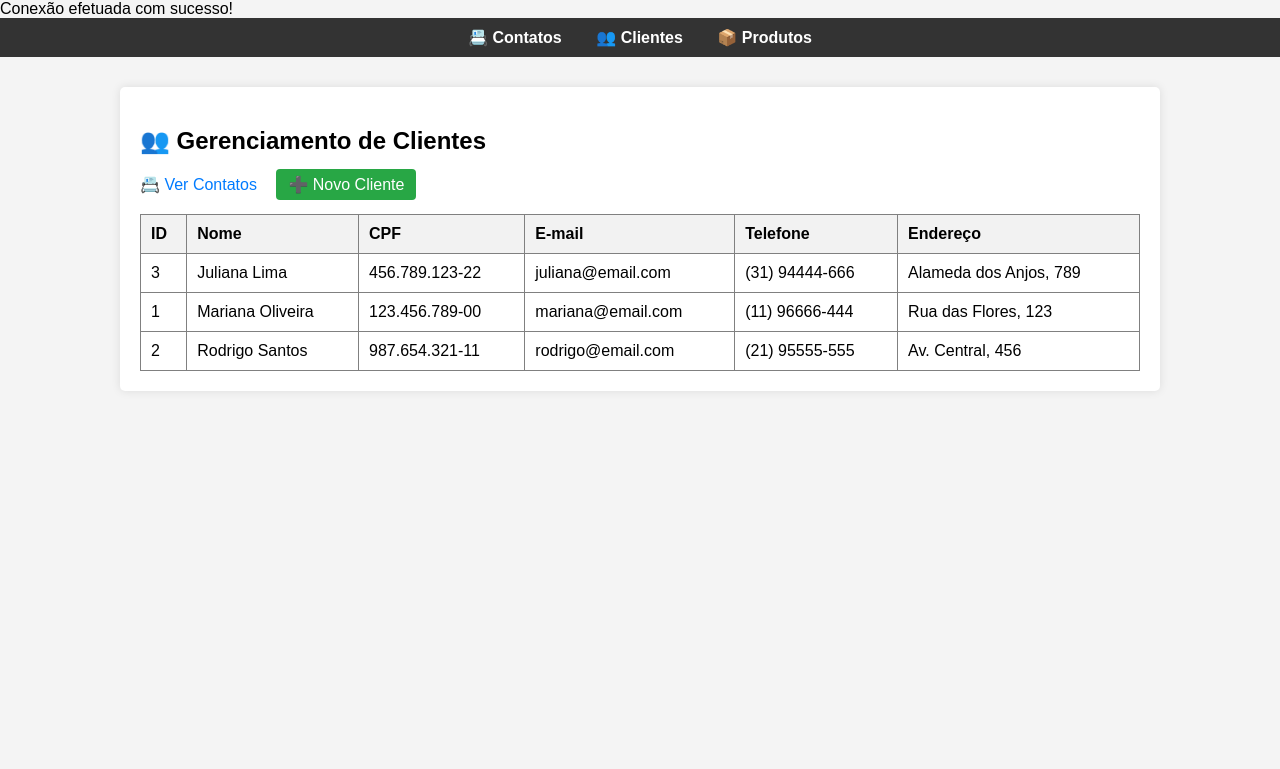
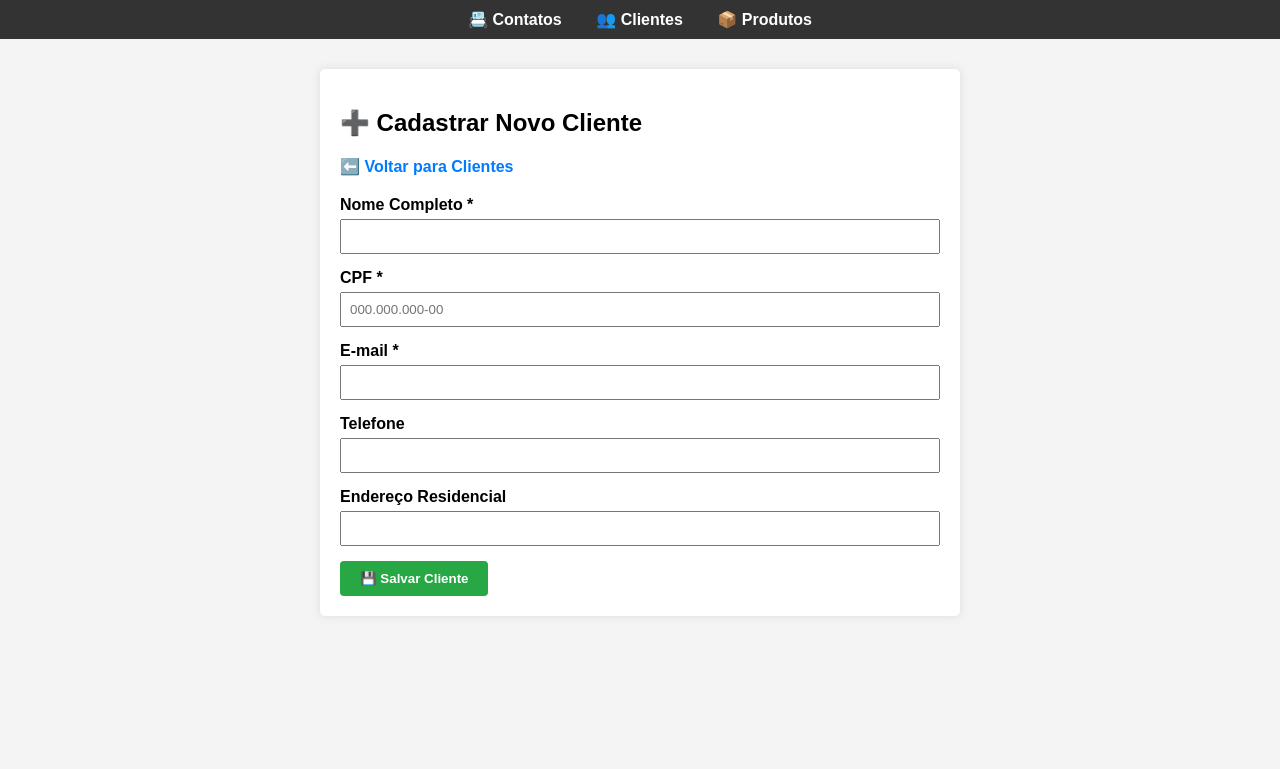
Before and after one commit to NycolasCunha/agenda-php-pdo, a PHP site: page /clientes-cadastrar.php in a window 1280 px wide. Shown: the top 769 px of the page. Run offline with PHP 8.4, Linux system fonts and the light colour scheme; data comes from the database, SQL or seed files in the repository.

Commit message:
correção de erros

```diff
--- a/clientes-cadastrar.php
+++ b/clientes-cadastrar.php
@@ -1,55 +1,69 @@
 <?php
-// 1. Inclui a conexão com o banco
+// 1. Inclui as configurações de ligação ao banco de dados
 require_once 'config.php';
 
-// 2. Consulta simples para puxar os clientes
-try {
-    $stmt = $pdo->query("SELECT * FROM clientes ORDER BY nome ASC");
-    $clientes = $stmt->fetchAll();
-} catch (PDOException $e) {
-    die("Erro ao buscar clientes: " . $e->getMessage());
+$mensagem = "";
+
+// 2. Processa o formulário quando enviado via POST
+if ($_SERVER['REQUEST_METHOD'] === 'POST') {
+    $nome = $_POST['nome'] ?? '';
+    $cpf = $_POST['cpf'] ?? '';
+    $email = $_POST['email'] ?? '';
+    $telefone = $_POST['telefone'] ?? '';
+    $endereco = $_POST['endereco'] ?? '';
+
+    // Validação simples dos campos obrigatórios
+    if (!empty($nome) && !empty($cpf) && !empty($email)) {
+        try {
+            $sql = "INSERT INTO clientes (nome, cpf, email, telefone, endereco) VALUES (?, ?, ?, ?, ?)";
+            $stmt = $pdo->prepare($sql);
+            $stmt->execute([$nome, $cpf, $email, $telefone, $endereco]);
+
+            $mensagem = "<p style='color: green; font-weight: bold;'>✅ Cliente cadastrado com sucesso!</p>";
+        } catch (PDOException $e) {
+            $mensagem = "<p style='color: red; font-weight: bold;'>❌ Erro ao cadastrar cliente: " . $e->getMessage() . "</p>";
+        }
+    } else {
+        $mensagem = "<p style='color: orange; font-weight: bold;'>⚠️ Por favor, preencha os campos obrigatórios (Nome, CPF e E-mail).</p>";
+    }
 }
 
-// 3. Inclui o visual do topo
+// 3. Inclui o cabeçalho visual
 include 'cabecalho.php';
 ?>
 
-<div class="container" style="padding: 20px; font-family: Arial, sans-serif;">
-    <h2>👥 Gerenciamento de Clientes</h2>
+<div class="container" style="max-width: 600px; margin: 30px auto; font-family: Arial, sans-serif;">
+    <h2>➕ Cadastrar Novo Cliente</h2>
+    <a href="clientes.php" style="text-decoration: none; color: #007BFF; font-weight: bold;">⬅️ Voltar para Clientes</a>
 
-    <p>
-        <a href="index.php" style="text-decoration: none; color: #007BFF; margin-right: 15px;">📇 Ver Contatos</a>
-        <a href="clientes-cadastrar.php" style="background-color: #28a745; color: white; padding: 7px 12px; text-decoration: none; border-radius: 4px;">➕ Novo Cliente</a>
-    </p>
+    <?php echo $mensagem; ?>
 
-    <table border="1" cellpadding="10" cellspacing="0" style="width: 100%; margin-top: 20px; border-collapse: collapse; text-align: left;">
-        <thead>
-            <tr style="background-color: #f2f2f2;">
-                <th>ID</th>
-                <th>Nome</th>
-                <th>CPF</th>
-                <th>E-mail</th>
-                <th>Telefone</th>
-                <th>Endereço</th>
-            </tr>
-        </thead>
-        <tbody>
-            <?php if (count($clientes) > 0): ?>
-                <?php foreach ($clientes as $cliente): ?>
-                    <tr>
-                        <td><?php echo $cliente['id']; ?></td>
-                        <td><?php echo htmlspecialchars($cliente['nome']); ?></td>
-                        <td><?php echo htmlspecialchars($cliente['cpf']); ?></td>
-                        <td><?php echo htmlspecialchars($cliente['email']); ?></td>
-                        <td><?php echo htmlspecialchars($cliente['telefone']); ?></td>
-                        <td><?php echo htmlspecialchars($cliente['endereco']); ?></td>
-                    </tr>
-                <?php endforeach; ?>
-            <?php else: ?>
-                <tr>
-                    <td colspan="6" style="text-align: center;">Nenhum cliente cadastrado.</td>
-                </tr>
-            <?php endif; ?>
-        </tbody>
-    </table>
+    <form action="clientes-cadastrar.php" method="POST" style="margin-top: 20px; display: flex; flex-direction: column; gap: 15px;">
+        <div>
+            <label style="display: block; margin-bottom: 5px; font-weight: bold;">Nome Completo *</label>
+            <input type="text" name="nome" required style="width: 100%; padding: 8px; box-sizing: border-box;">
+        </div>
+
+        <div>
+            <label style="display: block; margin-bottom: 5px; font-weight: bold;">CPF *</label>
+            <input type="text" name="cpf" required placeholder="000.000.000-00" style="width: 100%; padding: 8px; box-sizing: border-box;">
+        </div>
+
+        <div>
+            <label style="display: block; margin-bottom: 5px; font-weight: bold;">E-mail *</label>
+            <input type="email" name="email" required style="width: 100%; padding: 8px; box-sizing: border-box;">
+        </div>
+
+        <div>
+            <label style="display: block; margin-bottom: 5px; font-weight: bold;">Telefone</label>
+            <input type="text" name="telefone" style="width: 100%; padding: 8px; box-sizing: border-box;">
+        </div>
+
+        <div>
+            <label style="display: block; margin-bottom: 5px; font-weight: bold;">Endereço Residencial</label>
+            <input type="text" name="endereco" style="width: 100%; padding: 8px; box-sizing: border-box;">
+        </div>
+
+        <button type="submit" style="background-color: #28a745; color: white; border: none; padding: 10px 20px; font-weight: bold; border-radius: 4px; cursor: pointer; width: fit-content;">💾 Salvar Cliente</button>
+    </form>
 </div>
--- a/config.php
+++ b/config.php
@@ -21,7 +21,7 @@ try {
     $pdo->setAttribute(PDO::ATTR_DEFAULT_FETCH_MODE, PDO::FETCH_ASSOC);
 
     // Linha temporária apenas para testarmos no navegador se funcionou:
-    echo "Conexão efetuada com sucesso!";
+    //echo "Conexão efetuada com sucesso!";
 
 }
     //  Se algo der errado no bloco "try", o "catch" (capturar) entra em ação imediatamente
```
